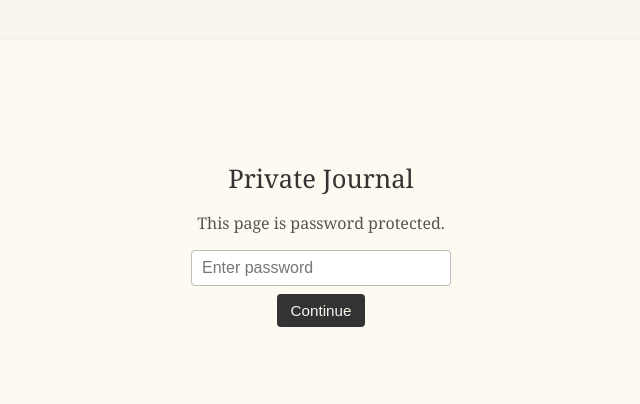
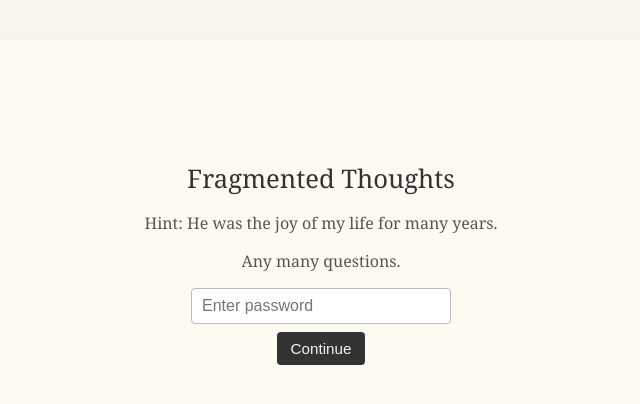
Before and after one commit to marcus-aur/meditations, a Jekyll site: the page built from index.md, in a window 1280 px wide. Shown: the top 404 px of the page, without its empty margins (319-959 px from the left). Built offline with Jekyll 4.4.1, drawn with Linux system fonts in a browser that asks for light colours.

Commit message:
Update default.html

```diff
--- a/_layouts/default.html
+++ b/_layouts/default.html
@@ -82,8 +82,9 @@
   <div class="page-wrapper">
 
     <div id="lock-screen">
-      <h1>Private Journal</h1>
-      <p>This page is password protected.</p>
+      <h1>Fragmented Thoughts</h1>
+       <p class="hint">Hint: He was the joy of my life for many years.</p>
+      <p>Any many questions.</p>
       <input type="password" id="pw-input" placeholder="Enter password">
       <br>
       <button type="button" onclick="unlock()">Continue</button>
```
